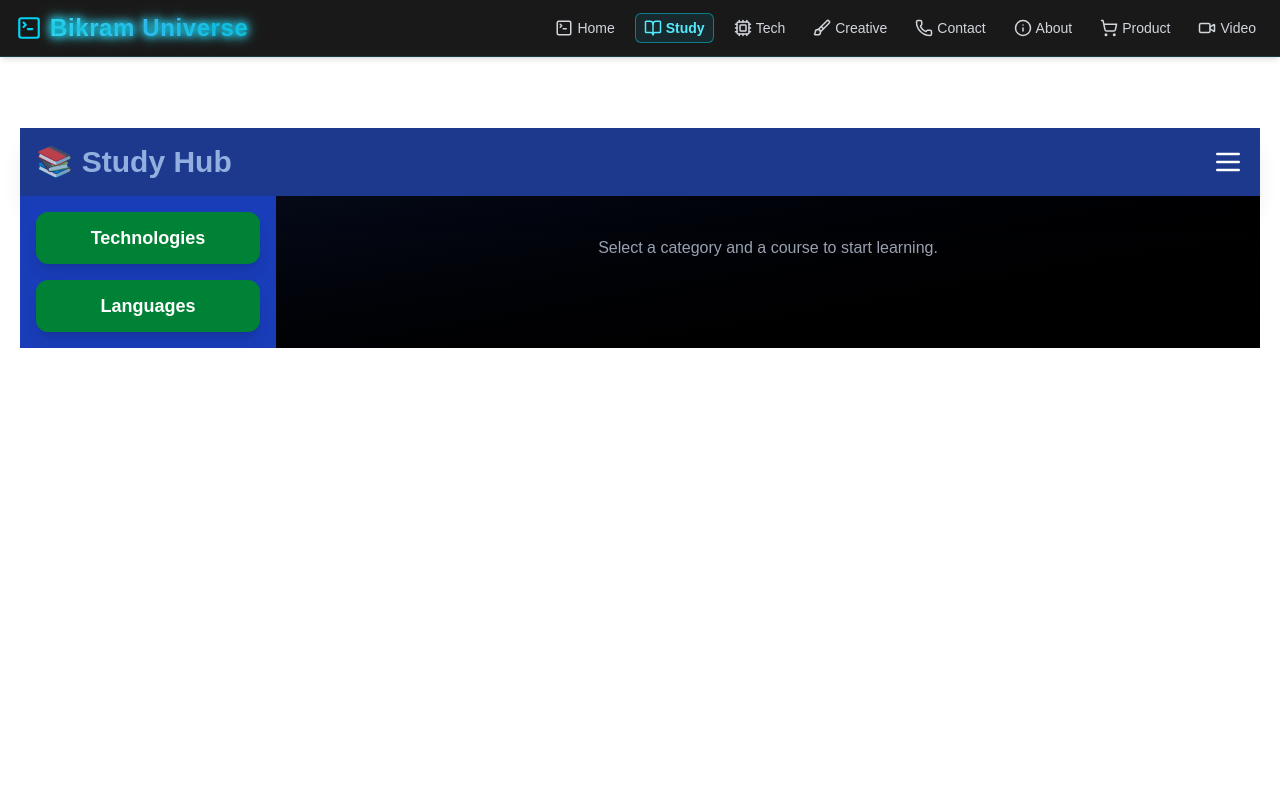
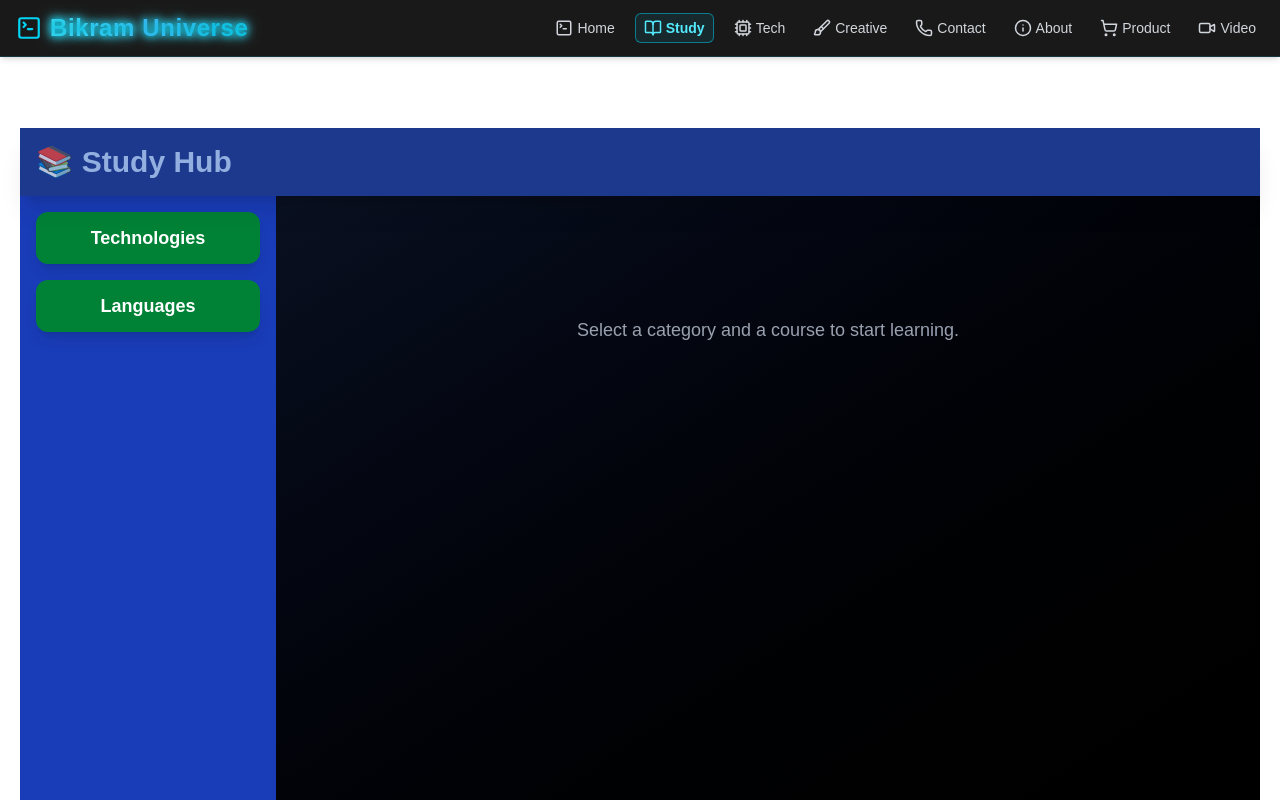
Before and after one commit to hackerbikram/tech, a Next.js app: page /study in a window 1280 px wide. Shown: the top 800 px of the page. Built offline with nearby package versions, Linux system fonts and the light colour scheme.

Commit message:
Your update message

```diff
--- a/src/app/(pages)/study/page.jsx
+++ b/src/app/(pages)/study/page.jsx
@@ -7,8 +7,7 @@ import ProgrammingPractice from '@/components/programing'
 import HardwareLearningLab from '@/components/hardwarestudy.jsx'
 import JapaneseLearning from '@/components/jlpt.jsx'
 
-
- const categories = {
+const categories = {
   Technologies: ['Hardware', 'Software', 'Web Development', 'Programming', 'Typing'],
   Languages: ['Japanese', 'English', 'Nepali'],
 }
@@ -17,7 +16,7 @@ const courseComponents = {
   Typing: <TypingPractice />,
   Programming: (
     <div>
-      <h1 className='text-center text-red-400 font-semibold p-4'>Let's learn programming from zero to hero!</h1>
+      <h1 className="text-center text-red-400 font-semibold p-4">Let's learn programming from zero to hero!</h1>
       <ProgrammingPractice />
     </div>
   ),
@@ -26,7 +25,7 @@ const courseComponents = {
     <div className="space-y-4">
       <h2 className="text-2xl font-bold text-green-400">Computer Hardware Components</h2>
       <p className="text-gray-300">Explore internal and external computer components with interactive 3D models.</p>
-      < HardwareLearningLab />
+      <HardwareLearningLab />
     </div>
   ),
   Software: (
@@ -39,7 +38,12 @@ const courseComponents = {
       </ul>
     </div>
   ),
-  Japanese: <div><h2 className="text-xl text-yellow-400">Japanese Course (<JapaneseLearning />)</h2></div>,
+  Japanese: (
+    <div>
+      <h2 className="text-xl text-yellow-400 mb-4">Japanese Course</h2>
+      <JapaneseLearning />
+    </div>
+  ),
   English: <div><h2 className="text-xl text-yellow-400">English Course (Coming Soon)</h2></div>,
   Nepali: <div><h2 className="text-xl text-yellow-400">Nepali Course (Coming Soon)</h2></div>,
 }
@@ -55,21 +59,36 @@ export default function StudyPage() {
   }
 
   return (
-    <div className="w-full bg-gradient-to-br from-slate-900 to-black text-white mt-7">
-      <header className="flex items-center justify-between p-4 bg-blue-900 shadow-xl">
+    <div className="min-h-screen flex flex-col bg-gradient-to-br from-slate-900 to-black text-white mt-7">
+      <header className="flex items-center justify-between p-4 bg-blue-900 shadow-xl sticky top-0 z-50">
         <h1 className="text-3xl font-bold animate-pulse text-blue-200">📚 Study Hub</h1>
-        <button onClick={() => setMenuOpen(!menuOpen)}>{menuOpen ? <X size={32} /> : <Menu size={32} />}</button>
+        <button
+          onClick={() => setMenuOpen(!menuOpen)}
+          aria-label={menuOpen ? 'Close menu' : 'Open menu'}
+          className="md:hidden"
+        >
+          {menuOpen ? <X size={32} /> : <Menu size={32} />}
+        </button>
       </header>
 
-      <div className="flex flex-col md:flex-row">
+      <div className="flex flex-1 flex-col md:flex-row">
         {/* Sidebar */}
-        <aside className={`w-full md:w-64 p-4 space-y-4 transition-all duration-300 ${menuOpen ? 'block' : 'hidden md:block'} bg-blue-800`}>
+        <aside
+          className={`
+            bg-blue-800 p-4 space-y-4
+            transition-all duration-300
+            ${menuOpen ? 'block' : 'hidden'}
+            md:block md:w-64 md:min-h-[calc(100vh-64px)]
+          `}
+        >
           {Object.keys(categories).map((cat, idx) => (
             <button
               key={idx}
               onClick={() => handleCategoryClick(cat)}
               className={`w-full py-3 rounded-xl font-bold text-lg transition-colors duration-200 shadow-lg ${
-                selectedCategory === cat ? 'bg-green-400 text-black' : 'bg-green-700 text-white hover:bg-green-500'
+                selectedCategory === cat
+                  ? 'bg-green-400 text-black'
+                  : 'bg-green-700 text-white hover:bg-green-500'
               }`}
             >
               {cat}
@@ -77,7 +96,7 @@ export default function StudyPage() {
           ))}
 
           {selectedCategory && (
-            <div className="pt-4">
+            <div className="pt-4 max-h-[60vh] overflow-y-auto">
               {categories[selectedCategory].map((course, i) => (
                 <button
                   key={i}
@@ -94,13 +113,17 @@ export default function StudyPage() {
         </aside>
 
         {/* Main content */}
-        <main className="flex-1 p-6 md:p-10">
+        <main className="flex-1 p-6 md:p-10 overflow-auto">
           {selectedCourse ? (
-            <div className="animate-fade-in-up rounded-xl bg-slate-800 p-6 shadow-2xl">
-              {courseComponents[selectedCourse] || <div className="text-red-400">Course not found.</div>}
+            <div className="animate-fade-in-up rounded-xl bg-slate-800 p-6 shadow-2xl min-h-[60vh]">
+              {courseComponents[selectedCourse] || (
+                <div className="text-red-400">Course not found.</div>
+              )}
             </div>
           ) : (
-            <div className="text-center text-gray-400">Select a category and a course to start learning.</div>
+            <div className="text-center text-gray-400 text-lg mt-10 md:mt-20">
+              Select a category and a course to start learning.
+            </div>
           )}
         </main>
       </div>
```
